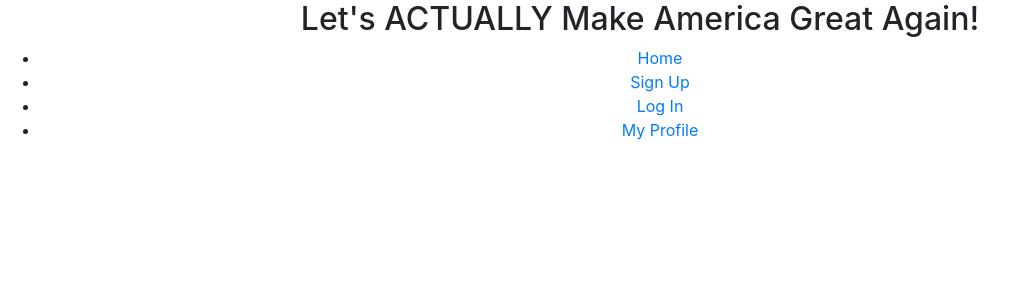
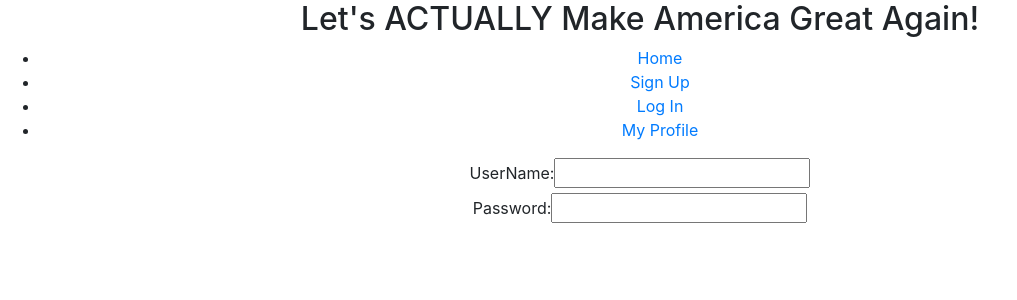
Before and after one commit to cortezd334/LAMAGA, a React (Create React App) app in the folder lamaga/: page /login in a window 1280 px wide. Shown: the top 300 px of the page, without its empty margins (0-1017 px from the left). Built offline with nearby package versions, Linux system fonts and the light colour scheme.

Commit message:
formadded to signup/login

```diff
--- a/lamaga/src/App.js
+++ b/lamaga/src/App.js
@@ -122,7 +122,7 @@ class App extends React.Component {
           <h2>Let's ACTUALLY Make America Great Again!</h2>
           <ul>
             <li>
-              <NavLink to='/home'>Home</NavLink>
+              <NavLink to='/'>Home</NavLink>
             </li>
             <li>
               <NavLink to='/signup'>Sign Up</NavLink>
--- a/lamaga/src/Components/Home.js
+++ b/lamaga/src/Components/Home.js
@@ -2,7 +2,7 @@ import React from 'react';
 
 const Home = (props) => {
 
-    console.log(props.change)
+    // console.log(props.change)
     return (
         <div>
             <form onSubmit={(e) => props.sub(e)}>
--- a/lamaga/src/Components/Login.js
+++ b/lamaga/src/Components/Login.js
@@ -2,8 +2,14 @@ import React from 'react';
 
 const Login = () => {
     return (
-        <div>
-
+        <div className="Login">
+            <form>
+                <label>UserName: </label>
+                <input></input>
+                <br/>
+                <label>Password: </label>
+                <input></input>
+            </form>
         </div>
     );
 }
--- a/lamaga/src/Components/Signup.js
+++ b/lamaga/src/Components/Signup.js
@@ -2,8 +2,14 @@ import React from 'react';
 
 const Signup = () => {
     return (
-        <div>
-
+        <div className="Login">
+            <form>
+                <label>UserName: </label>
+                <input></input>
+                <br/>
+                <label>Password: </label>
+                <input></input>
+            </form>
         </div>
     );
 }
```
